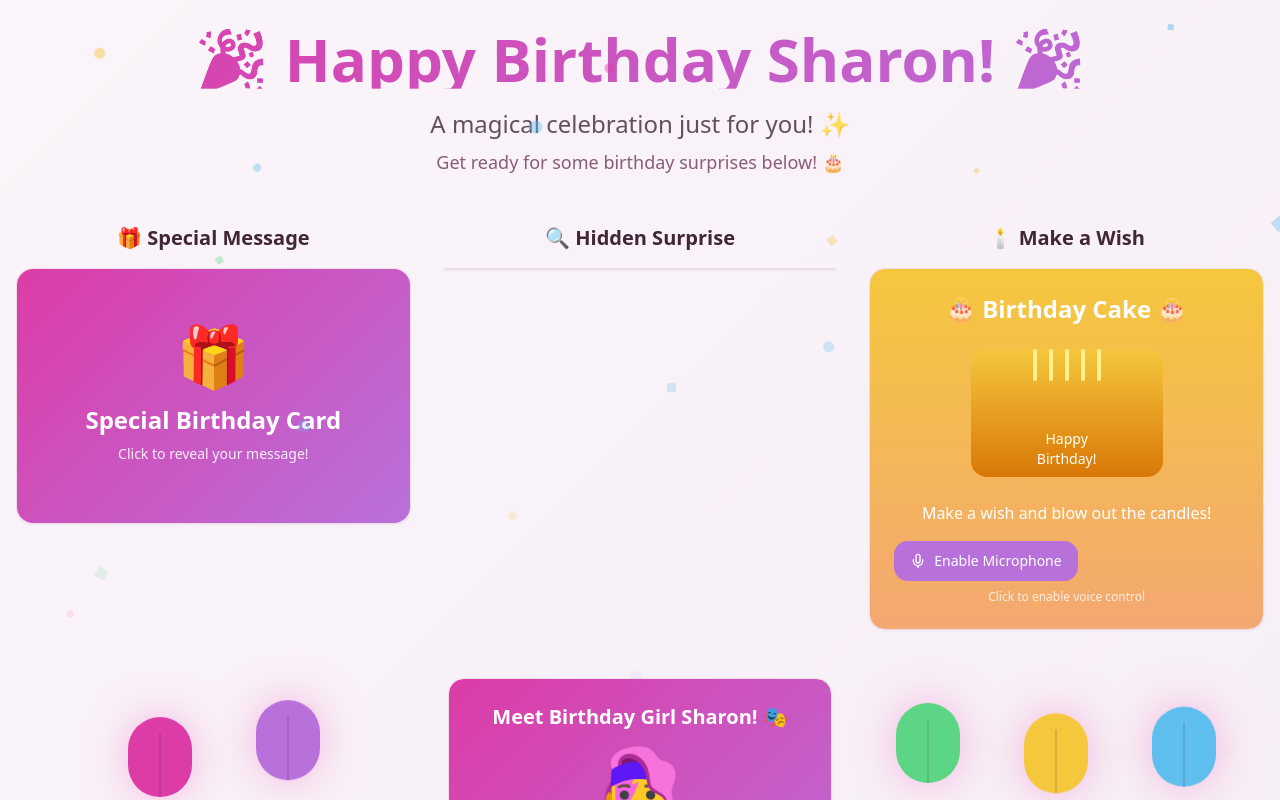
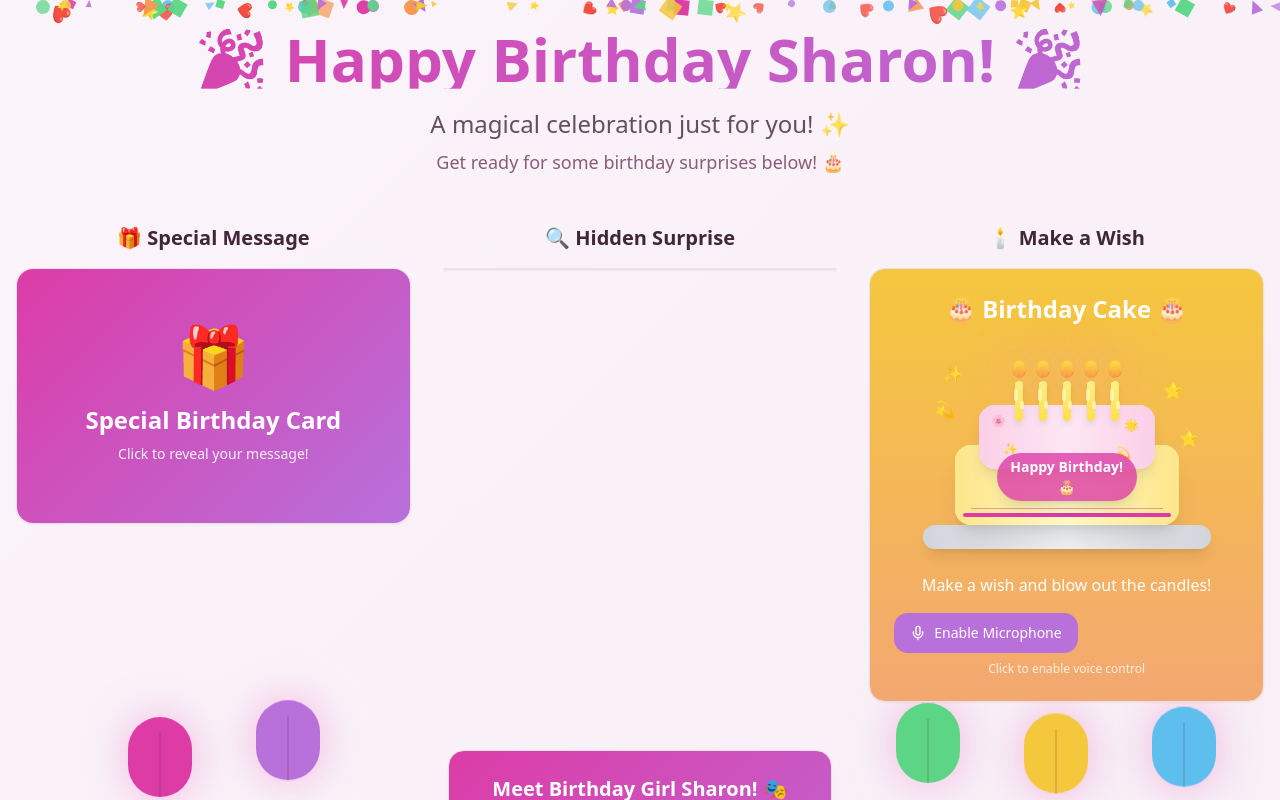
Before and after one commit to Kingdayo/sharon-birthday-blast, a React (Vite) app: page / in a window 1280 px wide. Shown: the top 800 px of the page. Built offline with nearby package versions, Linux system fonts and the light colour scheme.

Commit message:
Refine animations and text scramble
Improve the visual appearance and realism of the confetti and cake animations.
Reduce the delay for the hacker-style text scrambling effect.

```diff
--- a/src/components/BirthdayCard.tsx
+++ b/src/components/BirthdayCard.tsx
@@ -17,19 +17,19 @@ const ScrambleText = ({ text, isRevealed }: ScrambleTextProps) => {
       return;
     }
 
-    const scrambleChars = "!@#$%^&*()";
+    const scrambleChars = "!@#$%^&*()_+-=[]{}|;:,.<>?";
     let interval: NodeJS.Timeout;
 
     const revealText = () => {
       if (currentIndex < text.length) {
-        // Scramble phase
+        // Faster scramble phase
         let scrambleCount = 0;
         const scrambleInterval = setInterval(() => {
           const scrambled = text
             .split("")
             .map((char, index) => {
               if (index < currentIndex) return char;
-              if (index === currentIndex && scrambleCount > 5) return char;
+              if (index === currentIndex && scrambleCount > 2) return char; // Reduced from 5 to 2
               return scrambleChars[Math.floor(Math.random() * scrambleChars.length)];
             })
             .join("");
@@ -37,15 +37,15 @@ const ScrambleText = ({ text, isRevealed }: ScrambleTextProps) => {
           setDisplayText(scrambled);
           scrambleCount++;
 
-          if (scrambleCount > 8) {
+          if (scrambleCount > 4) { // Reduced from 8 to 4
             clearInterval(scrambleInterval);
             setCurrentIndex(prev => prev + 1);
           }
-        }, 50);
+        }, 25); // Reduced from 50ms to 25ms for faster scrambling
       }
     };
 
-    interval = setInterval(revealText, 100);
+    interval = setInterval(revealText, 40); // Reduced from 100ms to 40ms for faster character reveal
 
     return () => {
       clearInterval(interval);
--- a/src/components/ConfettiAnimation.tsx
+++ b/src/components/ConfettiAnimation.tsx
@@ -6,6 +6,10 @@ interface ConfettiPiece {
   left: number;
   delay: number;
   size: number;
+  shape: 'circle' | 'square' | 'triangle' | 'heart' | 'star';
+  rotation: number;
+  drift: number;
+  opacity: number;
 }
 
 export const ConfettiAnimation = () => {
@@ -21,12 +25,18 @@ export const ConfettiAnimation = () => {
       'hsl(var(--party-orange))'
     ];
 
-    const pieces: ConfettiPiece[] = Array.from({ length: 50 }, (_, i) => ({
+    const shapes: ConfettiPiece['shape'][] = ['circle', 'square', 'triangle', 'heart', 'star'];
+
+    const pieces: ConfettiPiece[] = Array.from({ length: 80 }, (_, i) => ({
       id: i,
       color: colors[Math.floor(Math.random() * colors.length)],
       left: Math.random() * 100,
-      delay: Math.random() * 3,
-      size: Math.random() * 10 + 5,
+      delay: Math.random() * 4,
+      size: Math.random() * 12 + 6,
+      shape: shapes[Math.floor(Math.random() * shapes.length)],
+      rotation: Math.random() * 360,
+      drift: (Math.random() - 0.5) * 50,
+      opacity: 0.7 + Math.random() * 0.3,
     }));
 
     setConfetti(pieces);
@@ -34,26 +44,70 @@ export const ConfettiAnimation = () => {
     // Clean up after animation
     const timer = setTimeout(() => {
       setConfetti([]);
-    }, 6000);
+    }, 8000);
 
     return () => clearTimeout(timer);
   }, []);
+
+  const getShapeElement = (piece: ConfettiPiece) => {
+    const baseStyle = {
+      width: `${piece.size}px`,
+      height: `${piece.size}px`,
+      backgroundColor: piece.color,
+      opacity: piece.opacity,
+    };
+
+    switch (piece.shape) {
+      case 'circle':
+        return <div className="rounded-full" style={baseStyle} />;
+      case 'square':
+        return <div style={baseStyle} />;
+      case 'triangle':
+        return (
+          <div
+            style={{
+              width: 0,
+              height: 0,
+              borderLeft: `${piece.size / 2}px solid transparent`,
+              borderRight: `${piece.size / 2}px solid transparent`,
+              borderBottom: `${piece.size}px solid ${piece.color}`,
+              opacity: piece.opacity,
+            }}
+          />
+        );
+      case 'heart':
+        return (
+          <div className="text-red-500" style={{ fontSize: `${piece.size}px`, opacity: piece.opacity }}>
+            ❤️
+          </div>
+        );
+      case 'star':
+        return (
+          <div className="text-yellow-400" style={{ fontSize: `${piece.size}px`, opacity: piece.opacity }}>
+            ⭐
+          </div>
+        );
+      default:
+        return <div className="rounded-full" style={baseStyle} />;
+    }
+  };
 
   return (
     <div className="fixed inset-0 pointer-events-none z-50">
       {confetti.map((piece) => (
         <div
           key={piece.id}
-          className="absolute animate-confetti-fall"
+          className="absolute"
           style={{
             left: `${piece.left}%`,
+            animation: `confettiRealistic 4s linear infinite`,
             animationDelay: `${piece.delay}s`,
-            width: `${piece.size}px`,
-            height: `${piece.size}px`,
-            backgroundColor: piece.color,
-            borderRadius: Math.random() > 0.5 ? '50%' : '0%',
-          }}
-        />
+            transform: `rotate(${piece.rotation}deg)`,
+            '--drift': `${piece.drift}px`,
+          } as React.CSSProperties}
+        >
+          {getShapeElement(piece)}
+        </div>
       ))}
     </div>
   );
--- a/src/components/InteractiveCake.tsx
+++ b/src/components/InteractiveCake.tsx
@@ -80,28 +80,61 @@ export const InteractiveCake = () => {
         </h3>
 
         <div className="relative mb-6">
-          {/* Cake */}
-          <div className="w-48 h-32 mx-auto bg-accent rounded-lg relative overflow-hidden">
-            <div className="absolute inset-0 bg-gradient-to-b from-accent to-amber-600"></div>
+          {/* Cake Container with Shadow */}
+          <div className="relative mx-auto" style={{ width: '280px', height: '200px' }}>
 
-            {/* Candles */}
-            <div className="absolute -top-4 left-1/2 transform -translate-x-1/2 flex gap-2">
+            {/* Cake Plate */}
+            <div className="absolute bottom-0 left-1/2 transform -translate-x-1/2 w-72 h-6 bg-gradient-to-r from-gray-300 via-gray-100 to-gray-300 rounded-full shadow-lg"></div>
+
+            {/* Bottom Cake Layer */}
+            <div className="absolute bottom-6 left-1/2 transform -translate-x-1/2 w-56 h-20 bg-gradient-to-b from-amber-100 to-amber-200 rounded-lg shadow-xl">
+              <div className="absolute inset-0 bg-gradient-to-r from-amber-200 via-yellow-100 to-amber-200 rounded-lg"></div>
+              {/* Bottom layer decorative border */}
+              <div className="absolute bottom-2 left-2 right-2 h-1 bg-primary rounded-full"></div>
+              <div className="absolute bottom-4 left-4 right-4 h-px bg-primary/50"></div>
+            </div>
+
+            {/* Top Cake Layer */}
+            <div className="absolute bottom-20 left-1/2 transform -translate-x-1/2 w-44 h-16 bg-gradient-to-b from-pink-100 to-pink-200 rounded-lg shadow-lg">
+              <div className="absolute inset-0 bg-gradient-to-r from-pink-200 via-pink-100 to-pink-200 rounded-lg"></div>
+              {/* Top layer decorative swirls */}
+              <div className="absolute top-2 left-3 text-xs text-primary">🌸</div>
+              <div className="absolute top-3 right-4 text-xs text-secondary">🌟</div>
+              <div className="absolute bottom-3 left-6 text-xs text-accent">✨</div>
+              <div className="absolute bottom-2 right-6 text-xs text-primary">💫</div>
+            </div>
+
+            {/* Candles with realistic design */}
+            <div className="absolute bottom-32 left-1/2 transform -translate-x-1/2 flex gap-3">
               {candlesLit.map((isLit, index) => (
                 <div key={index} className="flex flex-col items-center">
-                  {/* Flame */}
+                  {/* Flame with glow effect */}
                   {isLit && (
-                    <div className="w-2 h-3 bg-orange-500 rounded-full animate-candle-flicker mb-1" />
+                    <div className="relative mb-1">
+                      <div className="w-3 h-4 bg-gradient-to-t from-red-500 via-orange-400 to-yellow-300 rounded-full animate-candle-flicker shadow-glow" />
+                      <div className="absolute inset-0 w-3 h-4 bg-yellow-300 rounded-full opacity-60 animate-pulse" />
+                    </div>
                   )}
-                  {/* Candle */}
-                  <div className="w-1 h-8 bg-yellow-200 rounded-sm" />
+                  {/* Candle with wax drips */}
+                  <div className="relative">
+                    <div className="w-2 h-10 bg-gradient-to-b from-yellow-200 to-yellow-300 rounded-sm shadow-md" />
+                    <div className="absolute top-2 -left-px w-1 h-3 bg-yellow-100 rounded-full opacity-70" />
+                    <div className="absolute top-5 -right-px w-1 h-2 bg-yellow-100 rounded-full opacity-70" />
+                  </div>
                 </div>
               ))}
             </div>
 
-            {/* Decorations */}
-            <div className="absolute bottom-2 left-1/2 transform -translate-x-1/2 text-white text-sm">
-              Happy Birthday!
+            {/* Decorative elements */}
+            <div className="absolute bottom-12 left-1/2 transform -translate-x-1/2 text-white font-bold text-sm bg-primary/80 px-3 py-1 rounded-full shadow-lg">
+              Happy Birthday! 🎂
             </div>
+
+            {/* Sparkles around cake */}
+            <div className="absolute top-4 left-4 text-yellow-300 animate-bounce-gentle">✨</div>
+            <div className="absolute top-8 right-6 text-pink-300 animate-float">🌟</div>
+            <div className="absolute bottom-32 left-2 text-purple-300 animate-wiggle">💫</div>
+            <div className="absolute bottom-24 right-2 text-blue-300 animate-bounce-gentle">⭐</div>
           </div>
         </div>
 
--- a/tailwind.config.ts
+++ b/tailwind.config.ts
@@ -118,6 +118,25 @@ export default {
 					'0%': { transform: 'translateY(-100vh) rotate(0deg)', opacity: '1' },
 					'100%': { transform: 'translateY(100vh) rotate(360deg)', opacity: '0' }
 				},
+				'confetti-realistic': {
+					'0%': {
+						transform: 'translateY(-100vh) translateX(0) rotate(0deg) scale(1)',
+						opacity: '1'
+					},
+					'25%': {
+						transform: 'translateY(-50vh) translateX(var(--drift, 0px)) rotate(90deg) scale(0.8)'
+					},
+					'50%': {
+						transform: 'translateY(0vh) translateX(calc(var(--drift, 0px) * 1.5)) rotate(180deg) scale(1.1)'
+					},
+					'75%': {
+						transform: 'translateY(50vh) translateX(calc(var(--drift, 0px) * 0.8)) rotate(270deg) scale(0.9)'
+					},
+					'100%': {
+						transform: 'translateY(100vh) translateX(var(--drift, 0px)) rotate(360deg) scale(0.6)',
+						opacity: '0'
+					}
+				},
 				'text-scramble': {
 					'0%': { opacity: '0' },
 					'50%': { opacity: '0.5' },
```
